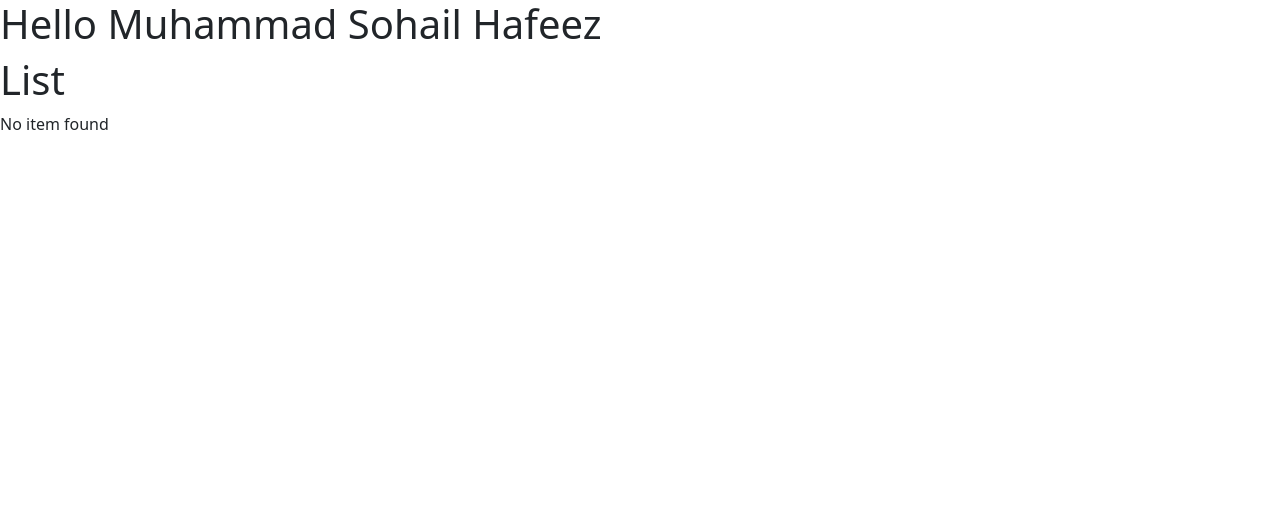
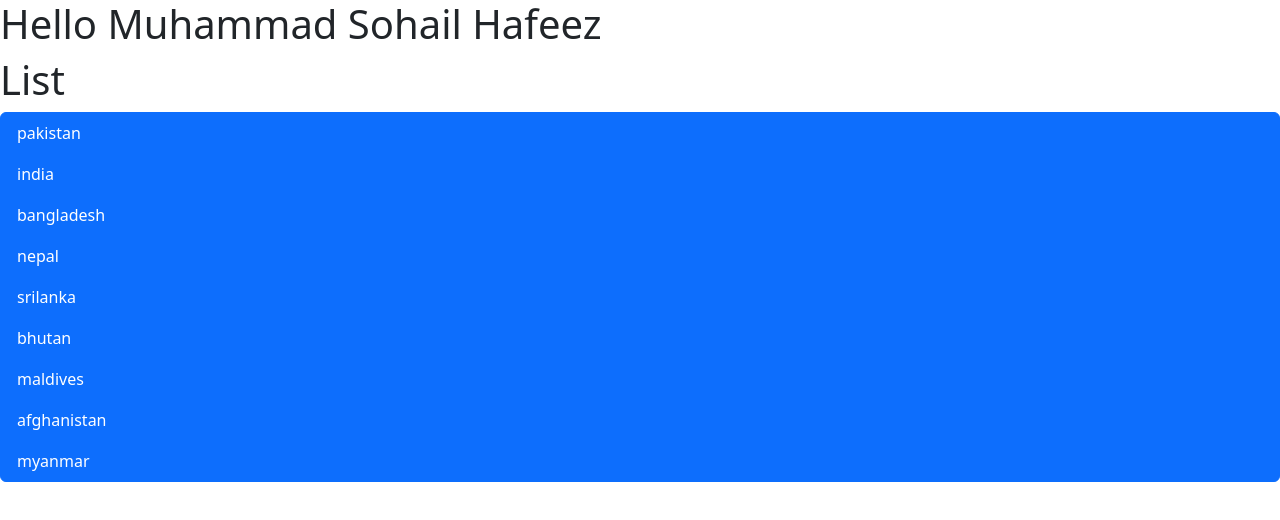
Before and after one commit to Sohail-Hafeez/React, a React (Vite) app in the folder Start/: page / in a window 1280 px wide. Shown: the top 520 px of the page. Built offline with nearby package versions, Linux system fonts and the light colour scheme.

Commit message:
Event Handler

```diff
--- a/Start/src/Components/ListGroup.tsx
+++ b/Start/src/Components/ListGroup.tsx
@@ -1,15 +1,15 @@
+import type { MouseEvent } from "react";
+
 function ListGroup() {
-    let items = ["pakistan", "india", "bangladesh", "nepal", "srilanka", "bhutan", "maldives", "afghanistan", "myanmar", "thailand", "vietnam", "cambodia", "laos", "malaysia", "indonesia", "singapore", "brunei", "philippines", "east timor", "papua new guinea"];
+    let items = ["pakistan", "india", "bangladesh", "nepal", "srilanka", "bhutan", "maldives", "afghanistan", "myanmar"];
 
-    items = [];
+    const handleClick = (event: MouseEvent) => console.log(event);
     return (
         <>
             <h1>List</h1>
-            {items.length === 0 ? <p>No item found</p> : null}
-            {/* {items.length === 0 && <p>No item found</p>} */}
             <ul className="list-group">
                 {items.map((item) => (
-                    <li className="list-group-item" key={item}>{item}</li>
+                    <li className="list-group-item active" key={item} onClick={() => handleClick}>{item}</li>
                 ))}
             </ul>
         </>
```
